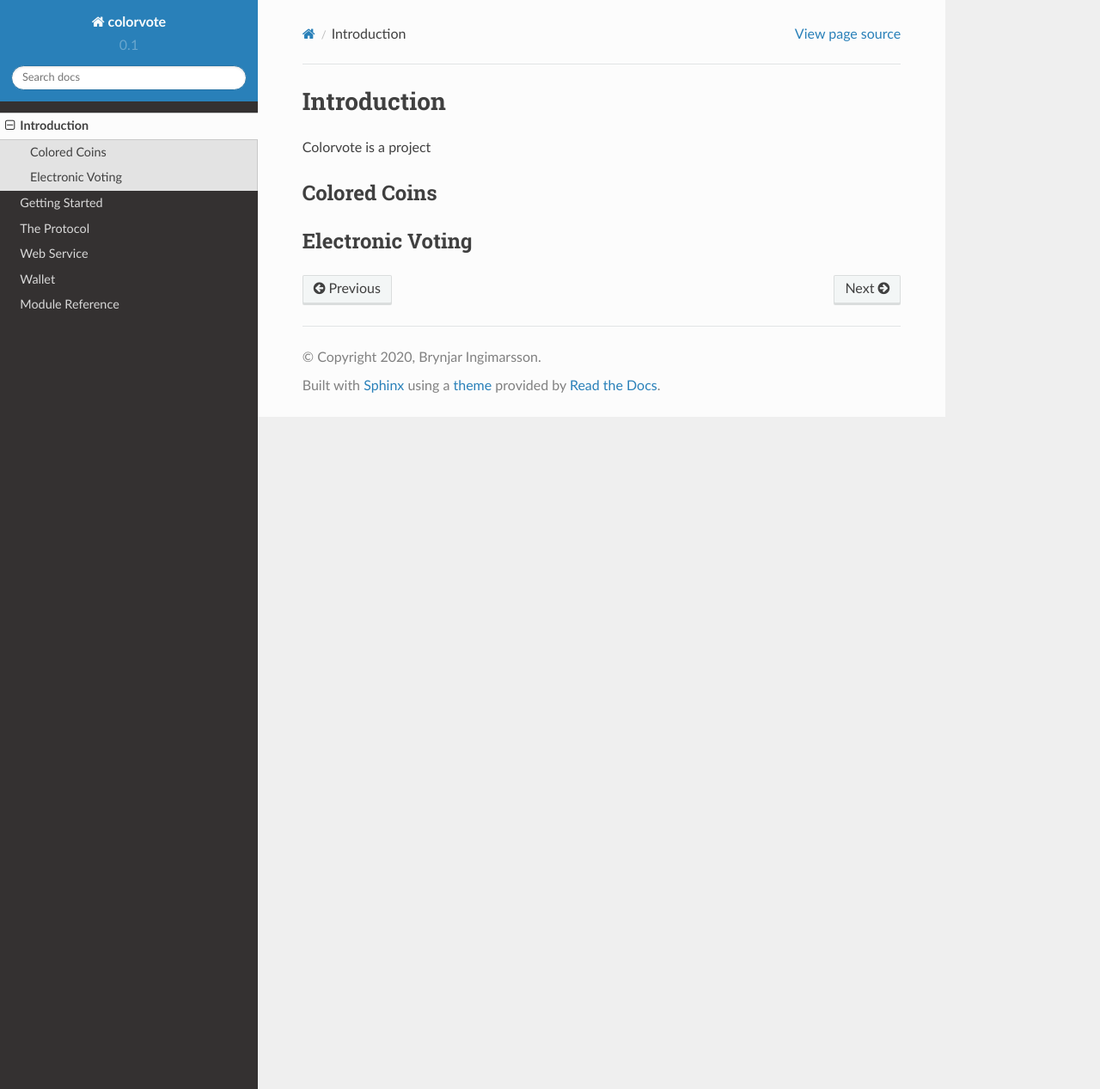
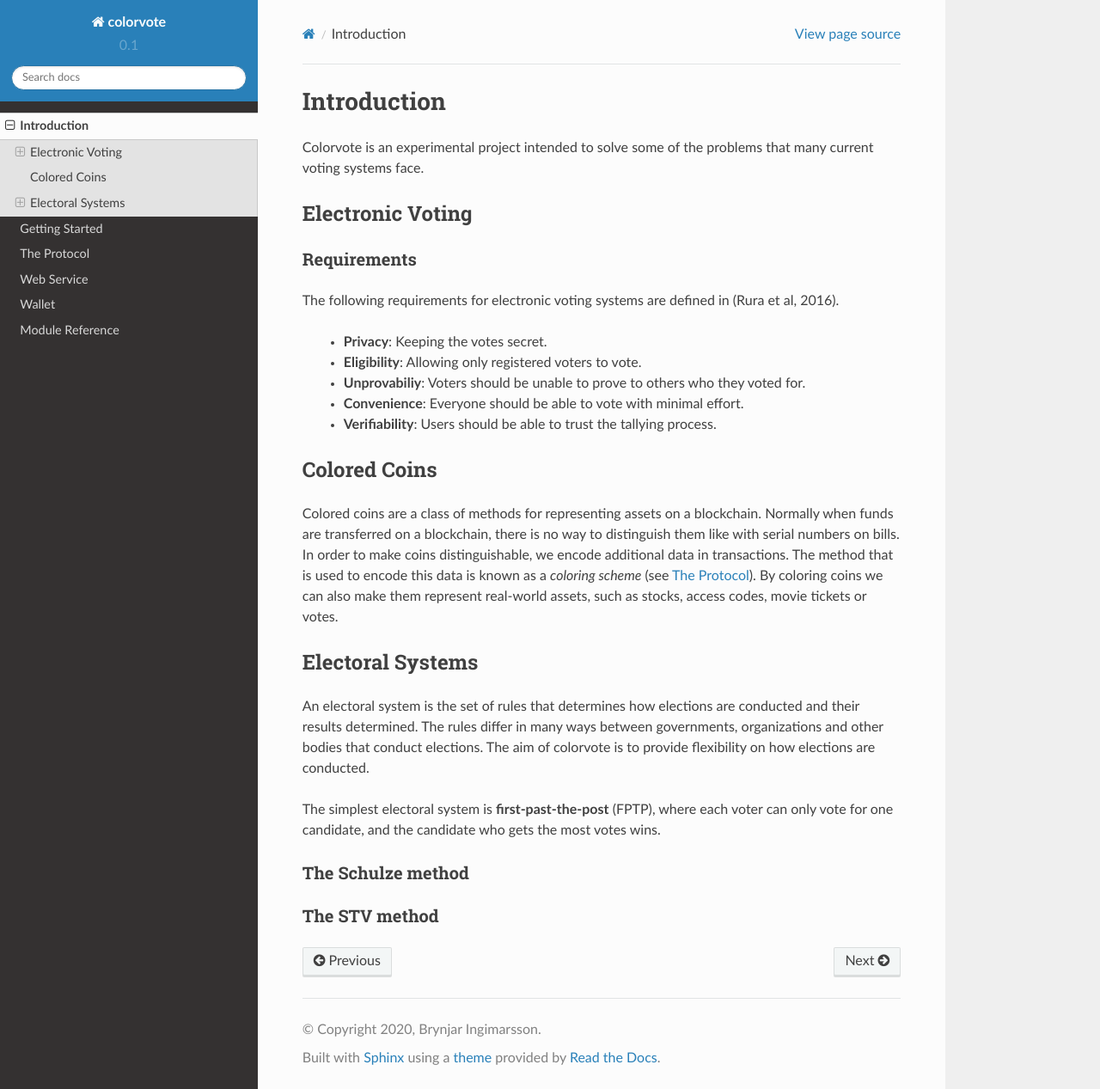
Before and after one commit to Ingimarsson/colorvote, a Sphinx documentation site: the page built from docs/intro.rst, in a window 1280 px wide and 1267 px high. Shown: the whole window at 86% size. Built offline with Sphinx 7.4.7 and the Read the Docs theme 2.0.0, drawn with Linux system fonts in a browser that asks for light colours.

Commit message:
wrote a bunch of documentation

```diff
--- a/docs/intro.rst
+++ b/docs/intro.rst
@@ -1,14 +1,53 @@
+.. _intro:
 
 ============
 Introduction
 ============
 
-Colorvote is a project
+Colorvote is an experimental project intended to solve some of the problems that
+many current voting systems face.
 
+Electronic Voting
+=================
+
+Requirements
+------------
+
+The following requirements for electronic voting systems are defined in (Rura et
+al, 2016).
+
+   * **Privacy**: Keeping the votes secret.
+   * **Eligibility**: Allowing only registered voters to vote.
+   * **Unprovabiliy**: Voters should be unable to prove to others who they voted
+     for.
+   * **Convenience**: Everyone should be able to vote with minimal effort.
+   * **Verifiability**: Users should be able to trust the tallying process.
 
 Colored Coins
 =============
 
+Colored coins are a class of methods for representing assets on a blockchain.
+Normally when funds are transferred on a blockchain, there is no way to
+distinguish them like with serial numbers on bills. In order to make coins
+distinguishable, we encode additional data in transactions. The method that is
+used to encode this data is known as a `coloring scheme` (see :ref:`protocol`).
+By coloring coins we can also make them represent real-world assets, such as
+stocks, access codes, movie tickets or votes.
 
-Electronic Voting
+Electoral Systems
 =================
+
+An electoral system is the set of rules that determines how elections are
+conducted and their results determined. The rules differ in many ways between
+governments, organizations and other bodies that conduct elections. The aim of
+colorvote is to provide flexibility on how elections are conducted.
+
+The simplest electoral system is **first-past-the-post** (FPTP), where each
+voter can only vote for one candidate, and the candidate who gets the most votes
+wins.
+
+The Schulze method
+------------------
+
+The STV method
+--------------
--- a/docs/protocol.rst
+++ b/docs/protocol.rst
@@ -1,3 +1,5 @@
+.. _protocol:
+
 The Protocol
 ============
 
--- a/docs/start.rst
+++ b/docs/start.rst
@@ -1,3 +1,6 @@
+.. _start:
+
+===============
 Getting Started
 ===============
 
```
Also changed, not shown: docs/index.rst (+11 -5 lines).
